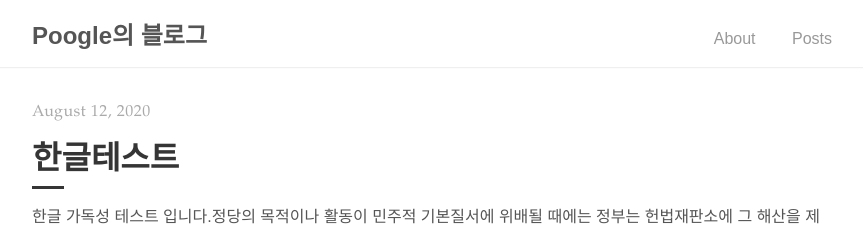
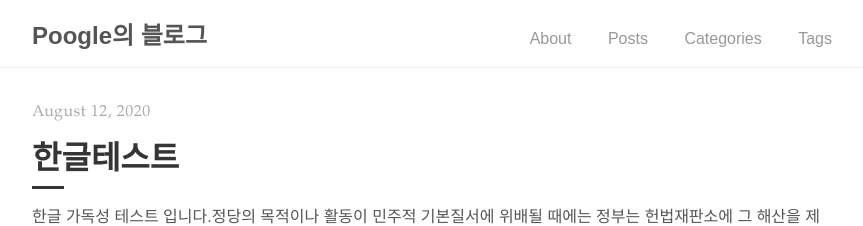
Before and after one commit to suhyunsim/suhyunsim.github.io, a Jekyll site: the page built from index.html, in a window 1280 px wide. Shown: the top 226 px of the page, without its empty margins (208-1071 px from the left). Built offline with Jekyll 4.4.1, drawn with Linux system fonts in a browser that asks for light colours; the list of posts is cut into pages by our own code.

Commit message:
feat: navigation.html에 Categories, Tags 추가
Search 기능은 현재 작동하지 않아 추가만 한다.

```diff
--- a/_includes/navigation.html
+++ b/_includes/navigation.html
@@ -6,6 +6,20 @@
     <ul>
       <li><a href="{{ '/about' | prepend: site.baseurl }}">About</a></li>
       <li><a href="{{ site.baseurl }}/">Posts</a></li>
+      <li><a href="{{ '/categories' | prepend: site.baseurl }}/">Categories</a></li>
+      <li><a href="{{ '/tags' | prepend: site.baseurl }}/">Tags</a></li>
+
+      <!-- Search bar -->
+      {% if site.theme_settings.search %}
+      <li>
+      <form action="{{ site.baseurl }}/search.html" method="get">
+        <input type="text" id="search-box" name="query" placeholder="Search" class="">
+        <button type="submit" class="">
+          <i class="fa fa-fw fa-search"></i>
+        </button>
+      </form>
+      </li>
+      {% endif %}
     </ul>
   </div>
 </nav>
```
